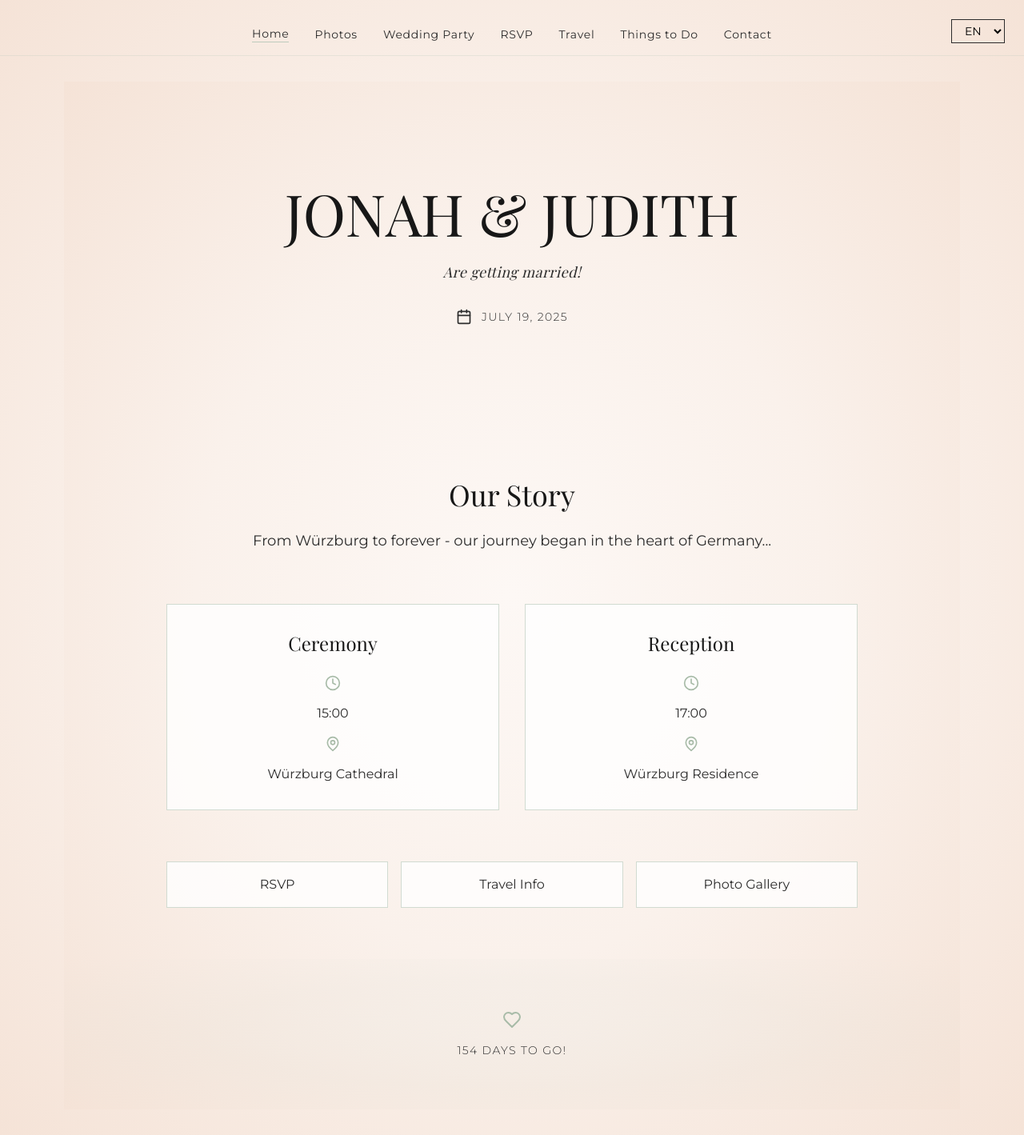
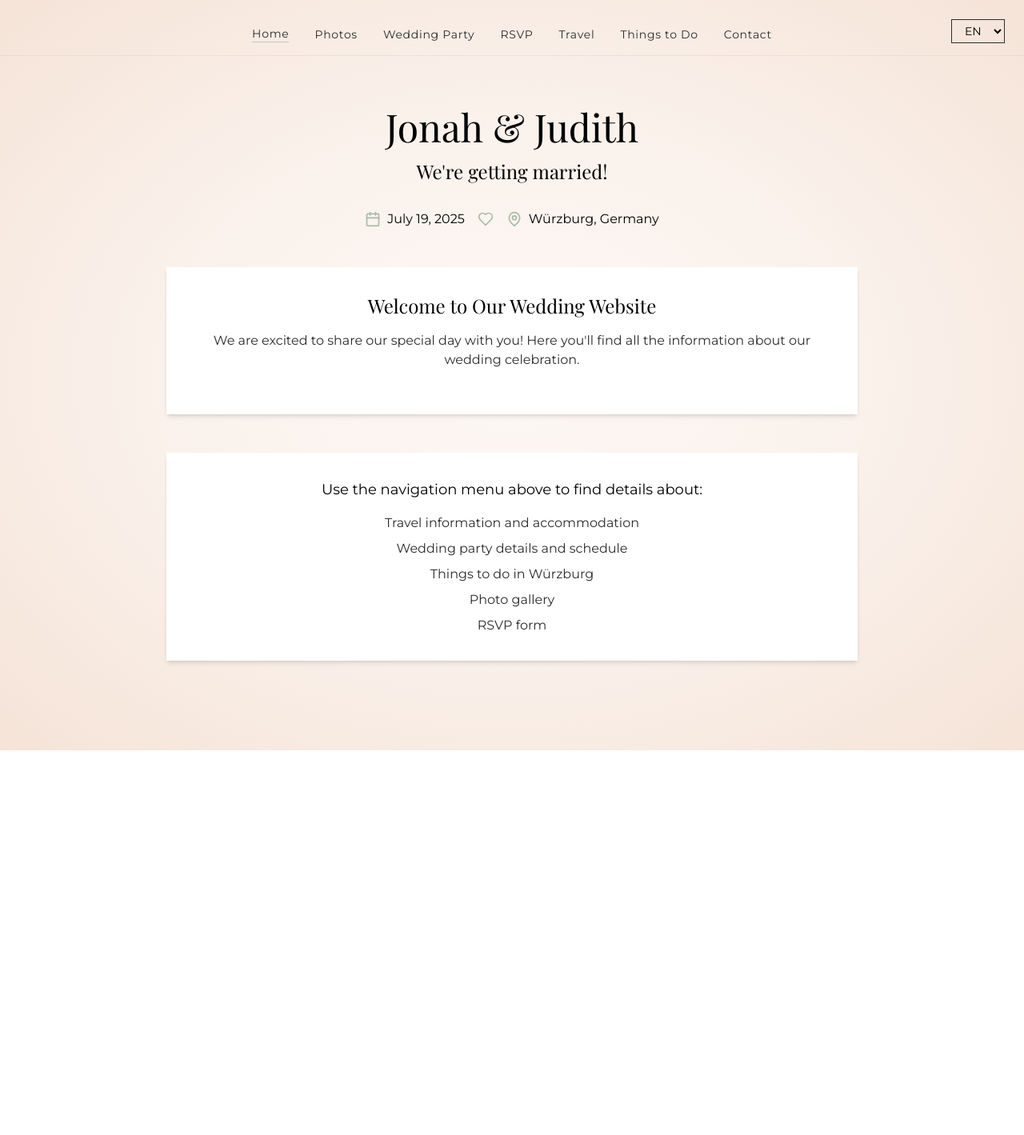
Before and after one commit to Jonesman-hub/wedding-website, a React (Vite) app: page / in a window 1280 px wide. Shown: the whole page at 80% size. After the commit the page ends 938 px from the top, so only its background shows below. Built offline with nearby package versions, Linux system fonts and the light colour scheme; no server answers; a web font is replaced by a local one.

Commit message:
Update HomePage.jsx

```diff
--- a/src/components/HomePage.jsx
+++ b/src/components/HomePage.jsx
@@ -1,79 +1,95 @@
 import React from 'react';
-import { Heart, Calendar, MapPin, Clock } from 'lucide-react';
+import { Heart, Calendar, MapPin } from 'lucide-react';
 
-const HomePage = () => {
-  const weddingDate = new Date('2025-07-19');
-  const today = new Date();
-  const daysUntil = Math.ceil((weddingDate - today) / (1000 * 60 * 60 * 24));
+const translations = {
+  en: {
+    title: "Jonah & Judith",
+    subtitle: "We're getting married!",
+    date: "July 19, 2025",
+    location: "Würzburg, Germany",
+    welcome: {
+      title: "Welcome to Our Wedding Website",
+      message: "We are excited to share our special day with you! Here you'll find all the information about our wedding celebration.",
+    },
+    countdown: {
+      days: "Days",
+      hours: "Hours",
+      minutes: "Minutes",
+      seconds: "Seconds",
+      until: "until we say 'I do'",
+    },
+    navigation: {
+      message: "Use the navigation menu above to find details about:",
+      items: [
+        "Travel information and accommodation",
+        "Wedding party details and schedule",
+        "Things to do in Würzburg",
+        "Photo gallery",
+        "RSVP form"
+      ]
+    }
+  },
+  de: {
+    title: "Jonah & Judith",
+    subtitle: "Wir heiraten!",
+    date: "19. Juli 2025",
+    location: "Würzburg, Deutschland",
+    welcome: {
+      title: "Willkommen auf unserer Hochzeitswebsite",
+      message: "Wir freuen uns darauf, unseren besonderen Tag mit euch zu teilen! Hier findet ihr alle Informationen zu unserer Hochzeitsfeier.",
+    },
+    countdown: {
+      days: "Tage",
+      hours: "Stunden",
+      minutes: "Minuten",
+      seconds: "Sekunden",
+      until: "bis wir 'Ja' sagen",
+    },
+    navigation: {
+      message: "Im Navigationsmenü oben findet ihr Details zu:",
+      items: [
+        "Anreise und Unterkünfte",
+        "Hochzeitsgesellschaft und Zeitplan",
+        "Aktivitäten in Würzburg",
+        "Fotogalerie",
+        "RSVP-Formular"
+      ]
+    }
+  }
+};
+
+const HomePage = ({ currentLang = 'en' }) => {
+  const t = translations[currentLang];
 
   return (
-    <div className="min-h-screen bg-gradient-radial from-champagne-50 via-champagne-100 to-champagne-200">
-      {/* Hero Section */}
-      <div className="text-center py-32 px-4">
-        <h1 className="text-5xl md:text-7xl text-charcoal-900 mb-6 font-display">
-          JONAH & JUDITH
-        </h1>
-        <p className="text-lg text-charcoal-700 mb-8 font-display italic tracking-wide">
-          Are getting married!
-        </p>
-        <div className="flex items-center justify-center space-x-3 text-charcoal-700">
-          <Calendar className="w-5 h-5" />
-          <p className="text-sm tracking-widest font-light">JULY 19, 2025</p>
+    <div className="max-w-4xl mx-auto px-4 py-8 text-center">
+      <h1 className="text-5xl font-display mb-4">{t.title}</h1>
+      <h2 className="text-2xl font-display mb-8">{t.subtitle}</h2>
+
+      <div className="flex justify-center items-center gap-4 mb-12">
+        <div className="flex items-center gap-2">
+          <Calendar className="h-5 w-5 text-sage-400" />
+          <span>{t.date}</span>
+        </div>
+        <Heart className="h-5 w-5 text-sage-400" />
+        <div className="flex items-center gap-2">
+          <MapPin className="h-5 w-5 text-sage-400" />
+          <span>{t.location}</span>
         </div>
       </div>
 
-      {/* Main Content */}
-      <div className="max-w-4xl mx-auto px-4 py-16">
-        {/* Our Story Section */}
-        <div className="mb-16 text-center">
-          <h2 className="text-4xl mb-6 font-display text-charcoal-900">Our Story</h2>
-          <p className="text-lg leading-relaxed text-charcoal-700">
-            From Würzburg to forever - our journey began in the heart of Germany...
-          </p>
-        </div>
-
-        {/* Event Details */}
-        <div className="grid md:grid-cols-2 gap-8 mb-16">
-          <div className="text-center p-8 bg-white/80 border border-sage-200">
-            <h3 className="text-2xl mb-6 font-display text-charcoal-900">Ceremony</h3>
-            <div className="flex flex-col items-center space-y-4">
-              <Clock className="w-5 h-5 text-sage-400" />
-              <p className="text-charcoal-700">15:00</p>
-              <MapPin className="w-5 h-5 text-sage-400" />
-              <p className="text-charcoal-700">Würzburg Cathedral</p>
-            </div>
-          </div>
-          <div className="text-center p-8 bg-white/80 border border-sage-200">
-            <h3 className="text-2xl mb-6 font-display text-charcoal-900">Reception</h3>
-            <div className="flex flex-col items-center space-y-4">
-              <Clock className="w-5 h-5 text-sage-400" />
-              <p className="text-charcoal-700">17:00</p>
-              <MapPin className="w-5 h-5 text-sage-400" />
-              <p className="text-charcoal-700">Würzburg Residence</p>
-            </div>
-          </div>
-        </div>
-
-        {/* Quick Links */}
-        <div className="grid md:grid-cols-3 gap-4 text-center">
-          <button className="p-4 bg-white/80 border border-sage-200 hover:bg-sage-100 transition-colors text-charcoal-700">
-            RSVP
-          </button>
-          <button className="p-4 bg-white/80 border border-sage-200 hover:bg-sage-100 transition-colors text-charcoal-700">
-            Travel Info
-          </button>
-          <button className="p-4 bg-white/80 border border-sage-200 hover:bg-sage-100 transition-colors text-charcoal-700">
-            Photo Gallery
-          </button>
-        </div>
+      <div className="bg-white p-8 shadow-md mb-12">
+        <h3 className="text-2xl font-display mb-4">{t.welcome.title}</h3>
+        <p className="text-charcoal-700 mb-6">{t.welcome.message}</p>
       </div>
 
-      {/* Countdown Section */}
-      <div className="text-center py-16 bg-gradient-radial from-sage-100/20 via-sage-200/10 to-transparent">
-        <Heart className="w-6 h-6 mx-auto mb-4 text-sage-400" />
-        <p className="text-sm tracking-widest text-charcoal-700 font-light">
-          {daysUntil} DAYS TO GO!
-        </p>
+      <div className="bg-white p-8 shadow-md mb-12">
+        <p className="text-lg mb-4">{t.navigation.message}</p>
+        <ul className="space-y-2 text-charcoal-700">
+          {t.navigation.items.map((item, index) => (
+            <li key={index}>{item}</li>
+          ))}
+        </ul>
       </div>
     </div>
   );
```
